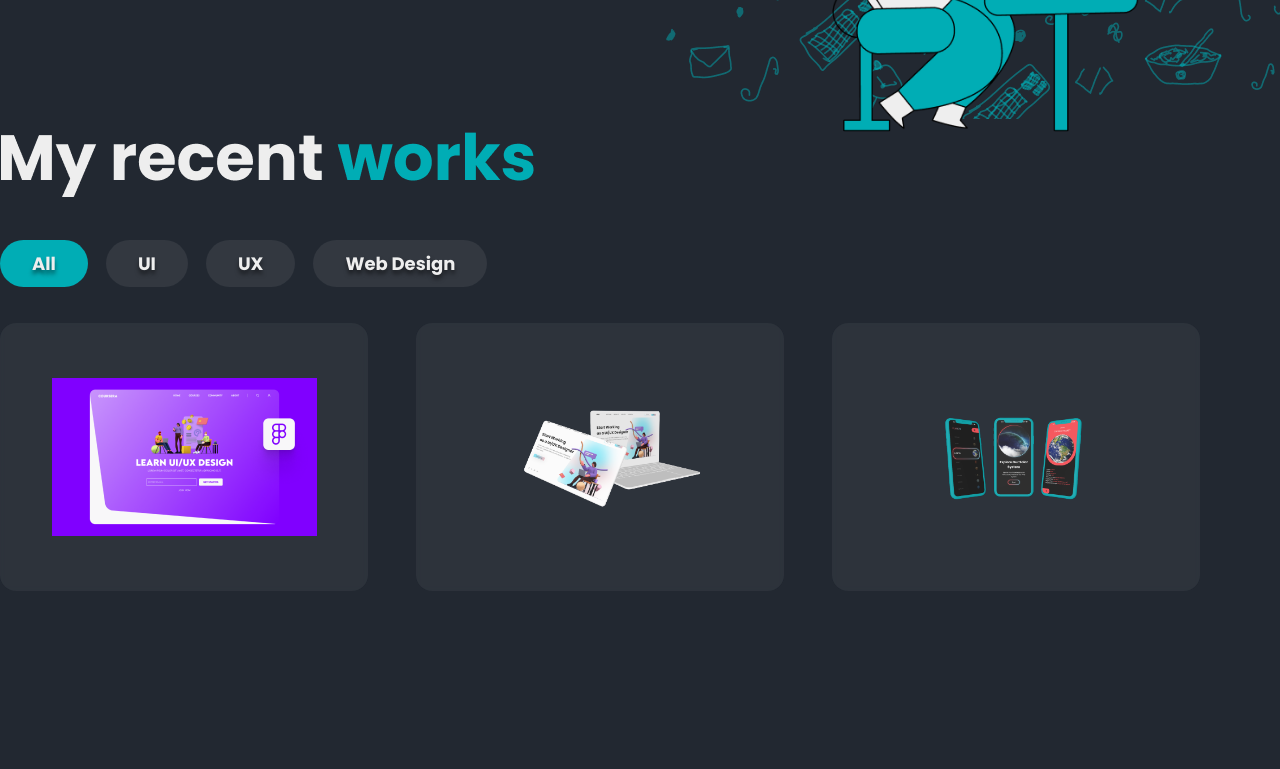
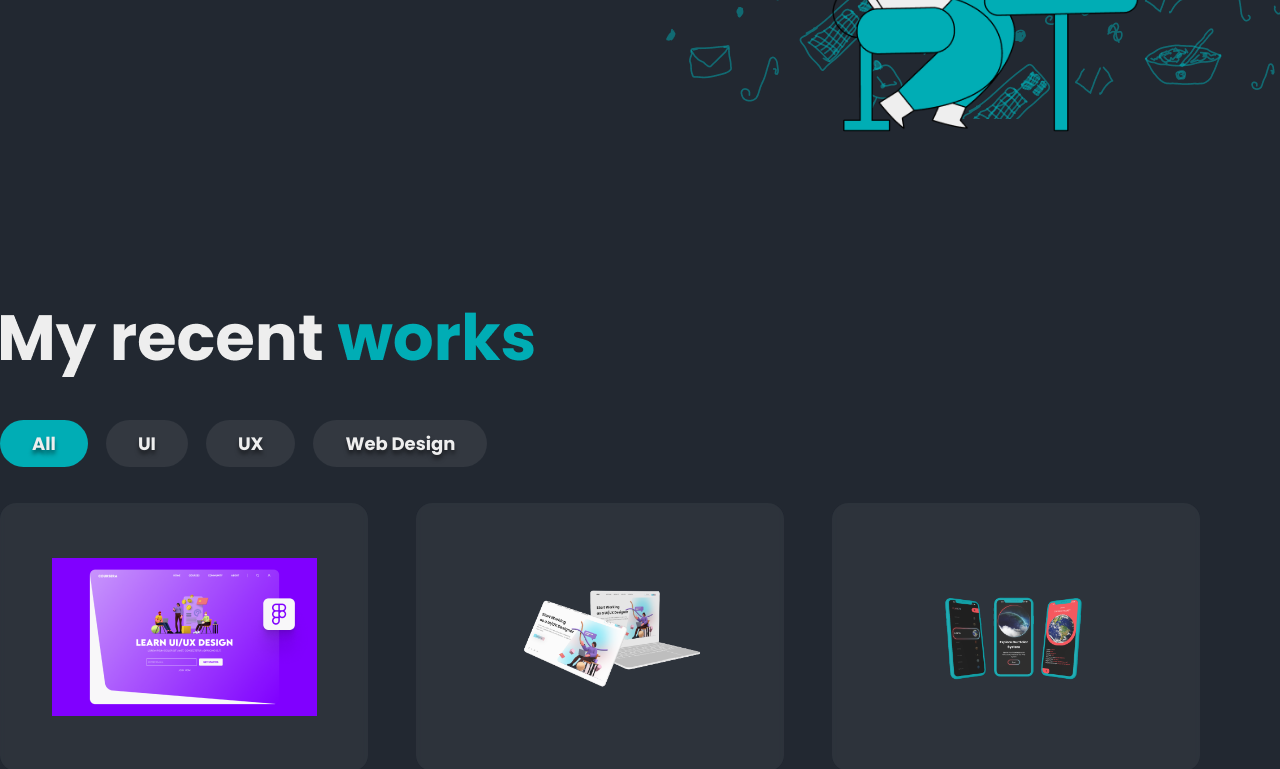
Before and after one commit to lokih1/HTML-CSS-Pratica, a plain HTML site: page index.html in a window 1280 px wide. Shown: the part 1280-2049 px from the top of the page. Drawn offline with nearby package versions, Linux system fonts and the light colour scheme.

Commit message:
Correção de codigo

```diff
--- a/style.css
+++ b/style.css
@@ -56,6 +56,8 @@ body {
   align-items: center;
   grid-template-columns: 50% 50%;
 }
+
+
 
 .box__principal {
   display: flex;
@@ -170,6 +172,7 @@ ul {
   max-width: 1300px;
   margin: 0 auto;
   flex-direction: column;
+  padding-top: 10em;
 }
 
 .lista__portfolio {
```
